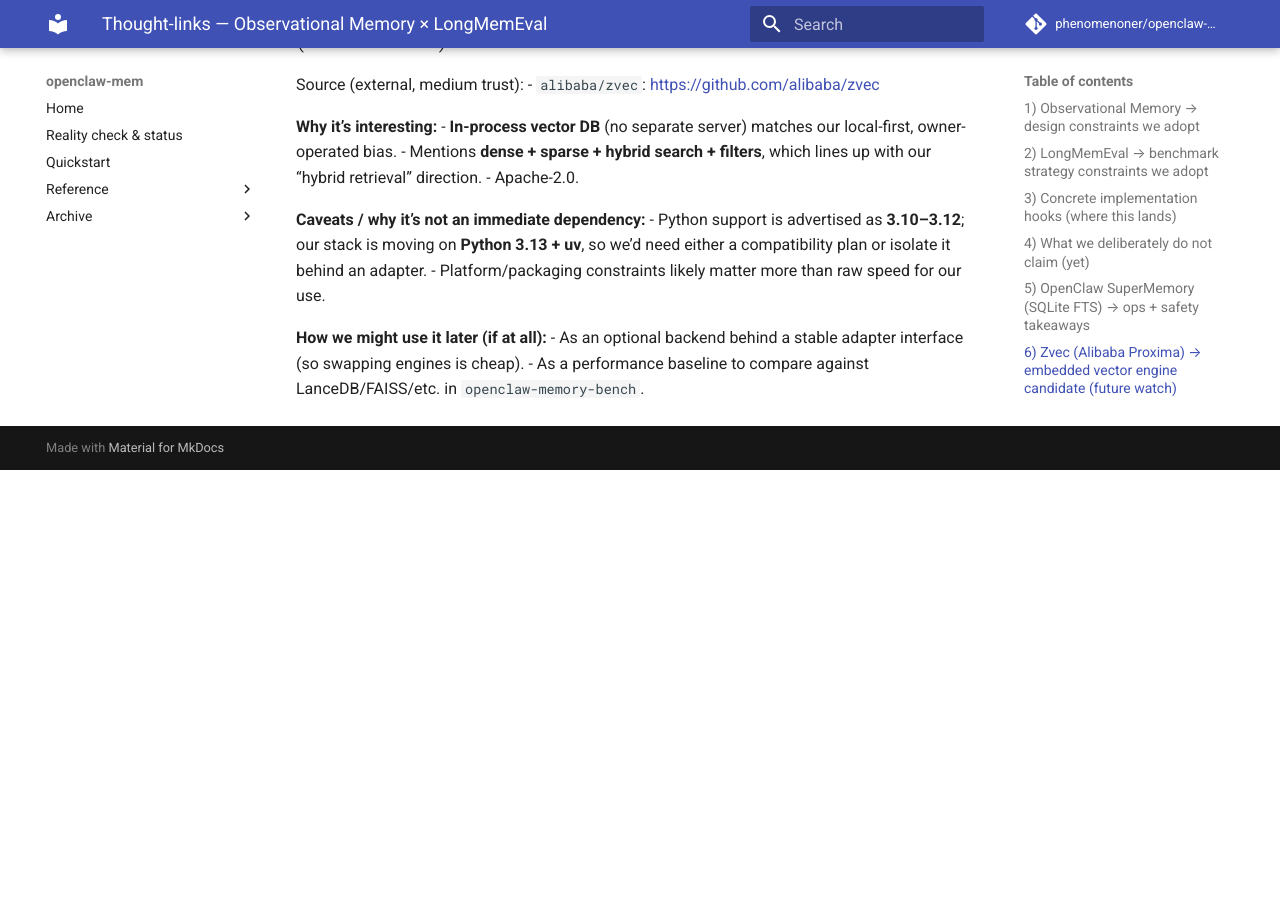
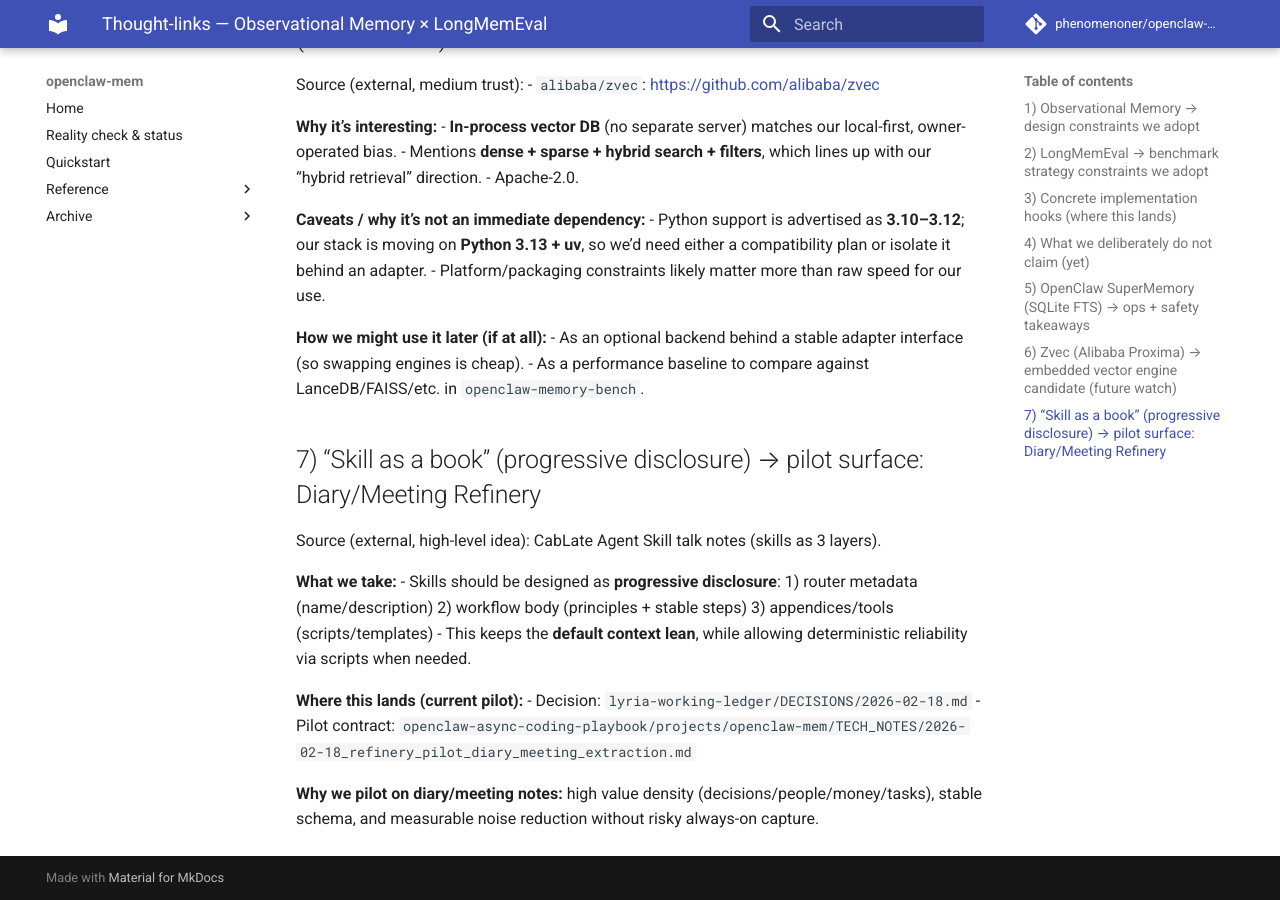
Before and after one commit to phenomenoner/openclaw-mem, an MkDocs documentation site: the page built from docs/thought-links.md, in a window 1280 px wide and 900 px high, scrolled down 2179 px. Built offline with MkDocs 1.6.1 and Material for MkDocs 9.7.7, drawn with Linux system fonts in a browser that asks for light colours; comment, search, counter and statistics services are not loaded; before the commit the page ends 2649 px from its top, so only the background shows below that.

Commit message:
docs: add thought-link for skill-as-book refinery pilot

```diff
--- a/docs/thought-links.md
+++ b/docs/thought-links.md
@@ -92,3 +92,20 @@
 **How we might use it later (if at all):**
 - As an optional backend behind a stable adapter interface (so swapping engines is cheap).
 - As a performance baseline to compare against LanceDB/FAISS/etc. in `openclaw-memory-bench`.
+
+## 7) “Skill as a book” (progressive disclosure) → pilot surface: Diary/Meeting Refinery
+
+Source (external, high-level idea): CabLate Agent Skill talk notes (skills as 3 layers).
+
+**What we take:**
+- Skills should be designed as **progressive disclosure**:
+  1) router metadata (name/description)
+  2) workflow body (principles + stable steps)
+  3) appendices/tools (scripts/templates)
+- This keeps the **default context lean**, while allowing deterministic reliability via scripts when needed.
+
+**Where this lands (current pilot):**
+- Decision: `lyria-working-ledger/DECISIONS/2026-02-18.md`
+- Pilot contract: `openclaw-async-coding-playbook/projects/openclaw-mem/TECH_NOTES/2026-02-18_refinery_pilot_diary_meeting_extraction.md`
+
+**Why we pilot on diary/meeting notes:** high value density (decisions/people/money/tasks), stable schema, and measurable noise reduction without risky always-on capture.
```
